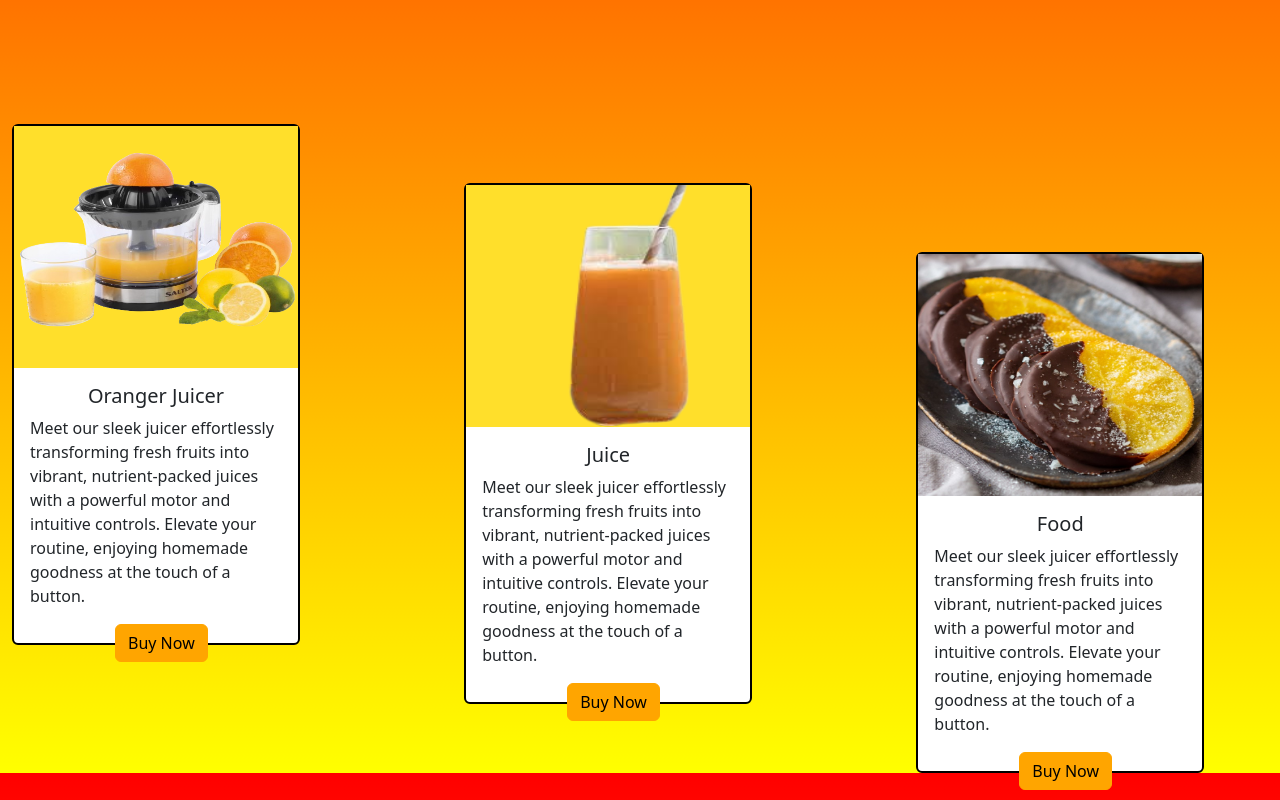
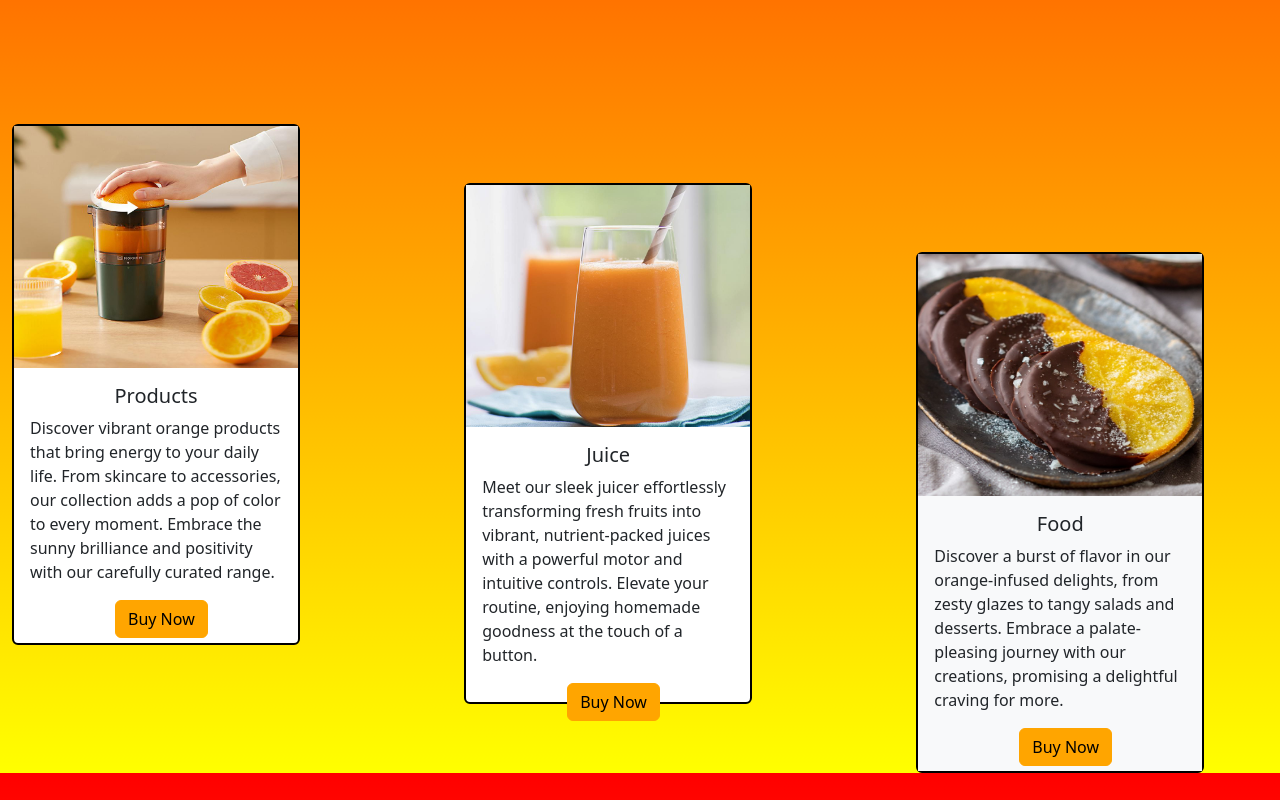
Before and after one commit to BradLad1/Fiverwbesite, a website: page Homepage.html in a window 1280 px wide. Shown: the part 639-1439 px from the top of the page. Drawn offline with nearby package versions, Linux system fonts and the light colour scheme.

Commit message:
Added a graident and changed background images

```diff
--- a/Homepage.html
+++ b/Homepage.html
@@ -77,13 +77,15 @@
 
             <!--First card-->
         <div class="card " style="width: 18rem; border: black 2px solid; ">
-            <img src="images/Juicer.png" class="bg-secondary img-fluid" style="height:242px" alt="Juicer">
+            <img src="images/Jucier.jpeg" class=" img-fluid" style="height:242px" alt="Juicer">
             <div class="card-body" style="height:275px" >
-                <h5 class="card-title text-center">Oranger Juicer</h5>
+                <h5 class="card-title text-center">Products</h5>
                 <p class="card-text">
-                    Meet our sleek juicer effortlessly transforming fresh fruits into vibrant,
-                    nutrient-packed juices with a powerful motor and intuitive controls.
-                    Elevate your routine, enjoying homemade goodness at the touch of a button.</p>
+                    Discover vibrant orange products that bring energy to your daily life.
+                    From skincare to accessories, our collection
+                    adds a pop of color to every moment. Embrace the sunny brilliance
+                    and positivity with our carefully curated range.
+                </p>
                 <a href="#" class="btn btn-primary">Buy Now</a>
               </div>
         </div>
@@ -91,7 +93,7 @@
 
         <!--second card-->
         <div class="card card-mover" style="width: 18rem; border: black 2px solid; ">
-            <img src="images/Juice.png" class="bg-secondary img-fluid" style="height:242px" alt="Juicer">
+            <img src="images/Juice.jpeg" class=" img-fluid" style="height:242px" alt="Juicer">
             <div class="card-body" style="height:275px" >
                 <h5 class="card-title text-center mx-4">Juice</h5>
                 <p class="card-text">
@@ -106,12 +108,14 @@
           <!--Third card-->
           <div class="card card-mover-2" style="width: 18rem; border: black 2px solid; z-index: 1; ">
             <img src="images/Orange-food-Card.jpeg" class="bg-secondary img-fluid" style="height:242px" alt="Juicer">
-            <div class="card-body" style="height:275px" >
+            <div class="card-body bg-light" style="height:275px" >
                 <h5 class="card-title text-center mx-4">Food</h5>
-                <p class="card-text">
-                    Meet our sleek juicer effortlessly transforming fresh fruits into vibrant,
-                    nutrient-packed juices with a powerful motor and intuitive controls.
-                    Elevate your routine, enjoying homemade goodness at the touch of a button.</p>
+                <p class="card-text ">
+                    Discover a burst of flavor in our orange-infused delights, from zesty
+                    glazes to tangy salads and desserts.
+                    Embrace a palate-pleasing journey with our creations,
+                    promising a delightful craving for more.
+                    </p>
                 <a href="#" class="btn btn-primary ">Buy Now</a>
               </div>
         </div>
--- a/css/custom-styling.css
+++ b/css/custom-styling.css
@@ -1,6 +1,4 @@
 body{
-
-    background-color: red; /* For browsers that do not support gradients */
     background-image: linear-gradient(red, yellow);
 }
 
```
Also changed, not shown: images/Jucier.jpeg (added), images/Juice.jpeg (added), images/Juicer.png (deleted), images/LogoBackground.png (added), 1 other file.
